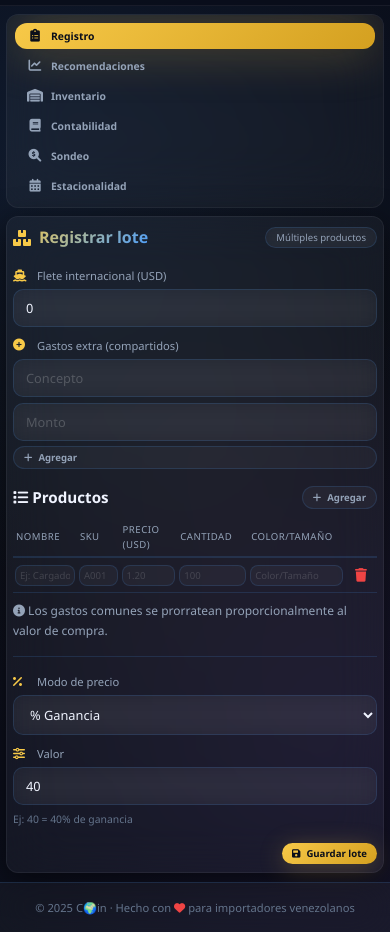
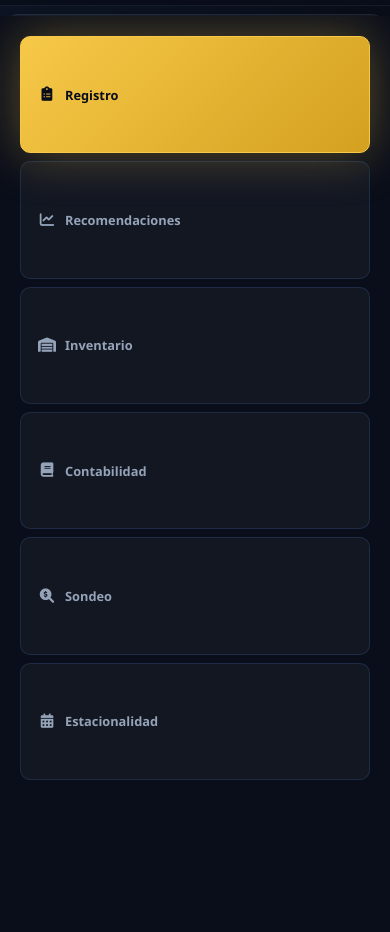
Before and after one commit to juanft0306/Coin, a website: page public/index.html in a window 390 px wide. Both pictures are taken after a click on the button 373 px from the left and 24 px from the top of the page. Shown: the part 44-976 px from the top of the page. After the commit the page ends 844 px from the top, so only its background shows below. Drawn offline with Linux system fonts and the light colour scheme.

Commit message:
Update styles for scrollbar and tab navigation

```diff
--- a/public/style.css
+++ b/public/style.css
@@ -52,7 +52,7 @@ body {
 }
 
 /* ==========================================
-   SCROLLBAR
+   SCROLLBAR PERSONALIZADA
    ========================================== */
 ::-webkit-scrollbar {
   width: 4px;
@@ -64,6 +64,9 @@ body {
 ::-webkit-scrollbar-thumb {
   background: var(--gold);
   border-radius: 10px;
+}
+::-webkit-scrollbar-thumb:hover {
+  background: var(--gold-light);
 }
 
 /* ==========================================
@@ -86,8 +89,8 @@ body {
   50% { transform: translateY(-10px); }
 }
 @keyframes fadeIn {
-  from { opacity: 0; transform: scale(0.95); }
-  to { opacity: 1; transform: scale(1); }
+  from { opacity: 0; transform: translateY(-10px); }
+  to { opacity: 1; transform: translateY(0); }
 }
 @keyframes slideUp {
   from { transform: translateY(30px); opacity: 0; }
@@ -935,29 +938,49 @@ body {
   .hamburger {
     display: flex;
   }
+
+  /* Menú desplegable - overlay fijo al hacer scroll */
   .tabs-nav {
     display: none;
     flex-direction: column;
     align-items: stretch;
-    gap: 4px;
-    background: var(--glass-bg);
+    gap: 8px;
+    background: var(--bg-primary);
     backdrop-filter: blur(30px);
-    border-radius: 12px;
-    padding: 8px;
-    margin-top: 8px;
-    border: 1px solid var(--glass-border);
+    -webkit-backdrop-filter: blur(30px);
+    padding: 20px;
+    border-radius: 0;
+    border: none;
+    margin: 0;
+    position: fixed;
+    top: 60px;
+    left: 0;
+    right: 0;
+    bottom: 0;
+    z-index: 1001;
+    overflow-y: auto;
+    animation: fadeIn 0.3s ease;
   }
   .tabs-nav.open {
     display: flex;
   }
   .tab-btn {
     justify-content: flex-start;
-    padding: 8px 12px;
-    font-size: 0.75rem;
+    padding: 12px 16px;
+    font-size: 0.9rem;
+    border-radius: 10px;
+    background: var(--glass-bg);
+    border: 1px solid var(--border-color);
+    width: 100%;
   }
   .tab-btn i {
-    width: 20px;
-    font-size: 0.8rem;
+    width: 24px;
+    font-size: 0.9rem;
+  }
+  .tab-btn.active {
+    background: linear-gradient(135deg, var(--gold), var(--gold-dark));
+    color: #0a0e1a;
+    border-color: var(--gold);
   }
 
   /* Cards */
@@ -1138,8 +1161,8 @@ body {
     height: 2px;
   }
   .tab-btn {
-    font-size: 0.65rem;
-    padding: 6px 10px;
+    font-size: 0.8rem;
+    padding: 10px 14px;
   }
   .productos-table {
     min-width: 320px;
```
